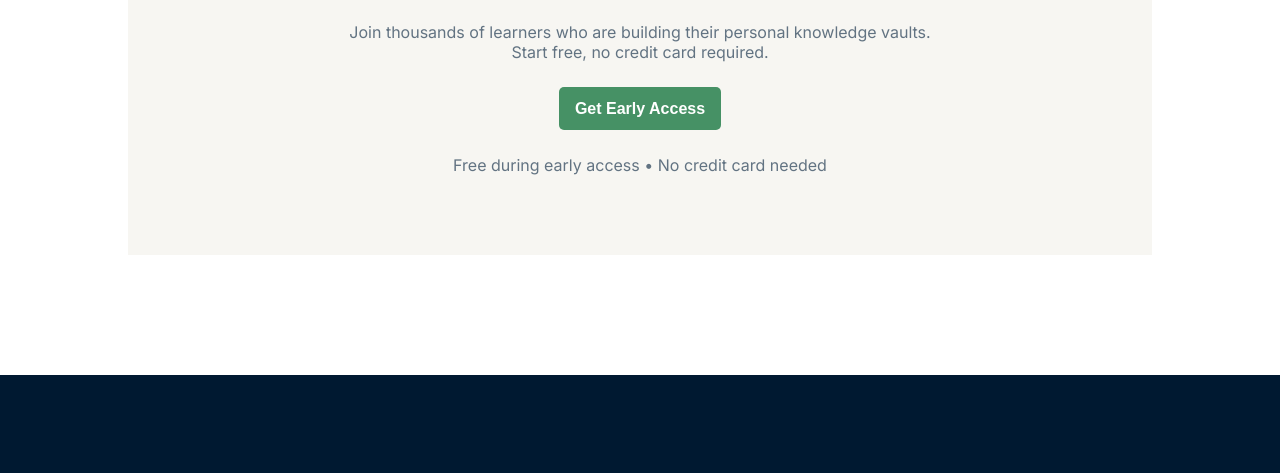
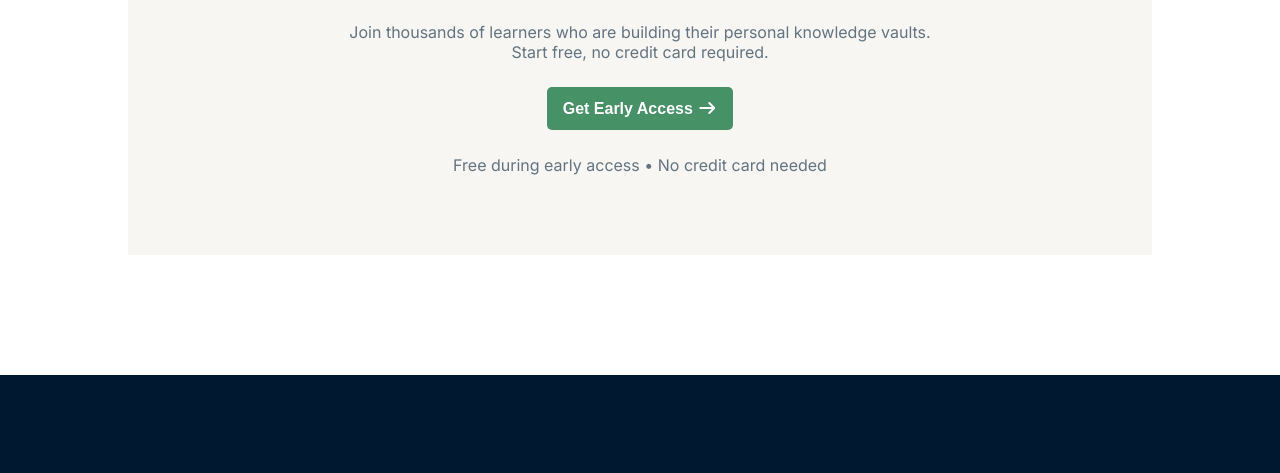
Before and after one commit to imarjuk/Knowledge-Vault, a plain HTML site: page index.html in a window 1280 px wide. Shown: the part 2307-2780 px from the top of the page. Drawn offline with Linux system fonts and the light colour scheme.

Commit message:
all part check and correction done

```diff
--- a/index.html
+++ b/index.html
@@ -123,7 +123,7 @@
             <h1>Ready To Think More Clearly?</h1>
             <p class="p1">Join thousands of learners who are building their personal knowledge vaults. <br>Start free, no credit card
                 required.</p>
-            <button class="btn hover">Get Early Access</button>
+            <button class="btn hover">Get Early Access <i class="fa-solid fa-arrow-right"></i></button>
             <p class="p2">Free during early access • No credit card needed</p>
         </div>
 
```
